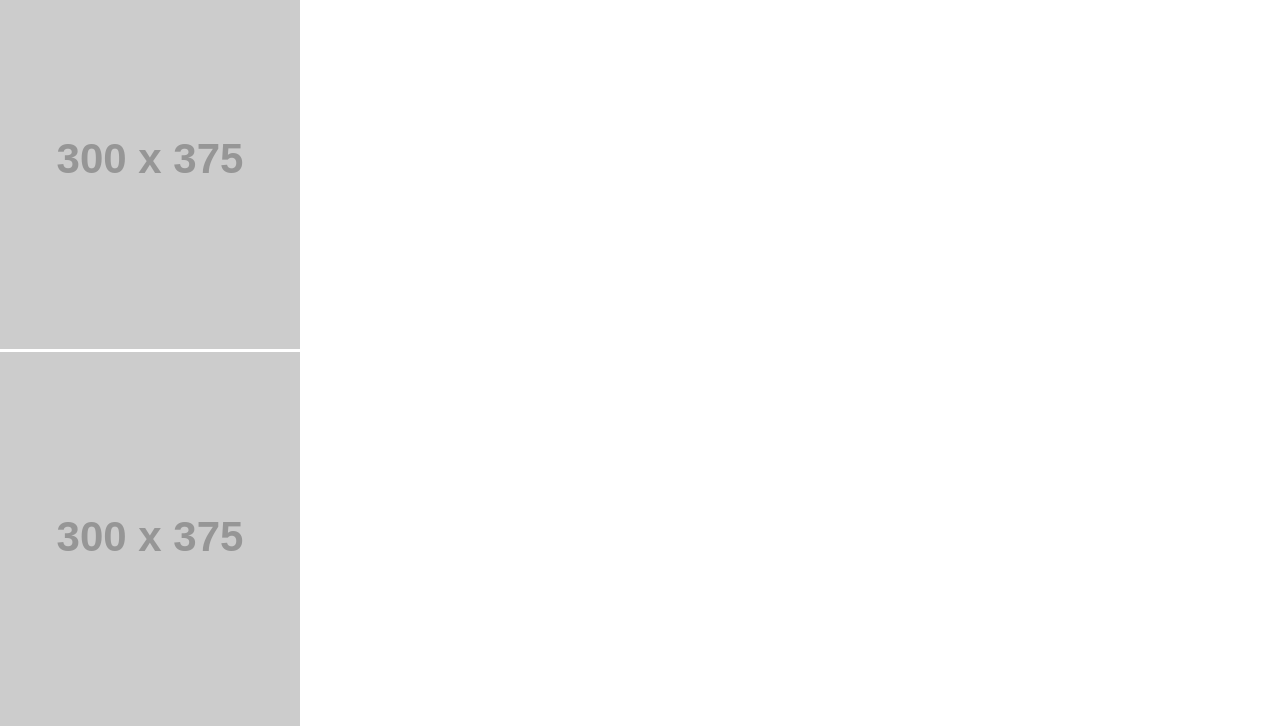
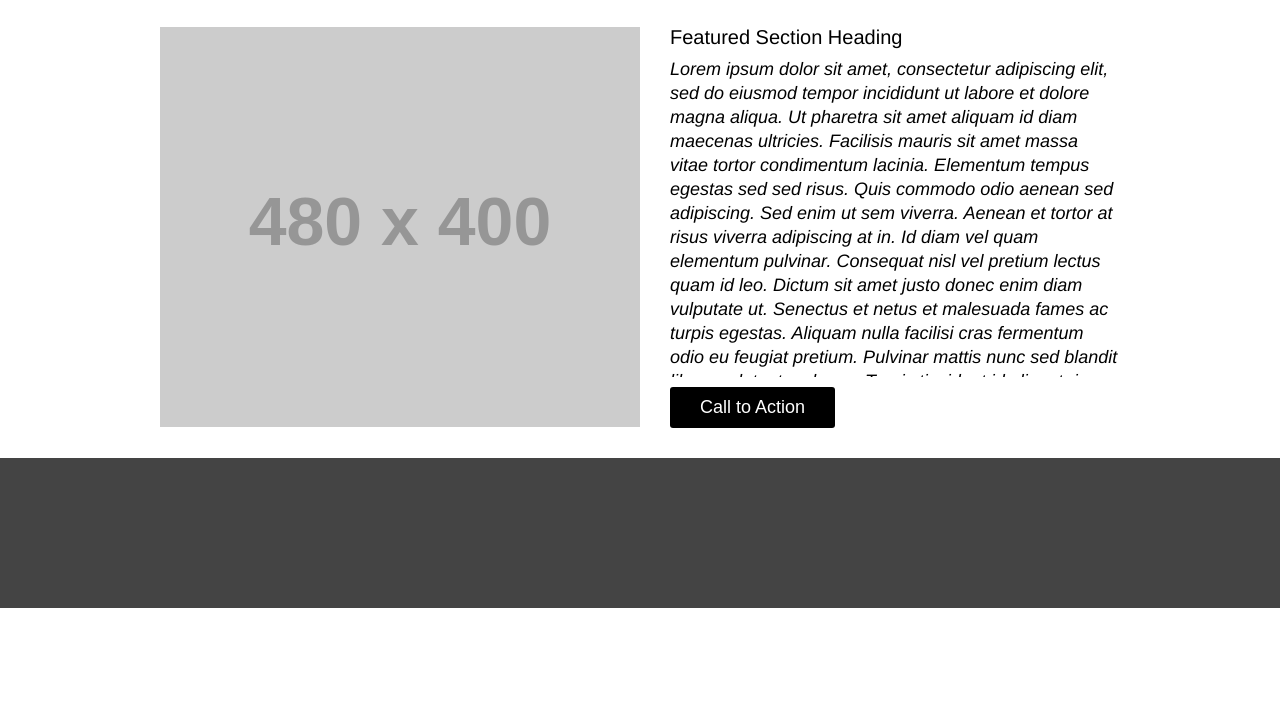
Before and after one commit to hjmendoza/wireframe-exercise, a plain HTML site: page index.html in a window 1280 px wide. Shown: the part 994-1720 px from the top of the page. After the commit the page ends 1602 px from the top, so only its background shows below. Drawn offline with Linux system fonts and the light colour scheme; placeholder pictures from the web are drawn by us.

Commit message:
Finished styling.

```diff
--- a/style.css
+++ b/style.css
@@ -1,66 +1,98 @@
-* {
+body {
   font-family: Helvetica, sans-serif;
-}
-
-body {
-
 }
 
 /* Header */
 
 header {
-
+  background: #444;
+  height: 100px;
 }
 
 nav {
-
+  width: 960px;
+  margin: 0px auto;
 }
 
 header img {
-
+  float: left;
+  margin-top: 15px;
+  margin-right: 30px;
 }
 
 header ul li {
-
+  display: inline-block;
+  margin-top: 40px;
+  margin-right: 75px;
 }
 
 a {
-
+  text-decoration: none;
+  color: #888;
 }
 
-/*  Main  */
+/*  Main - Sub Banners */
 
 main {
+  width: 960px;
+  margin: 30px auto;
 
 }
 
 main ul li {
+  list-style: none;
+  float: left;
+  margin: 30px 30px 30px 0px;
 
 }
+main ul li:last-child {
+  margin-right: 0px;
+}
 
-/* Main 3-box */
+/* Main Feature*/
 section img {
-
+  float: left;
 }
 
 section div {
-
+  width: calc(50% - 30px);
+  float: left;
+  padding-left: 30px;
+  margin-bottom: 30px;
 }
 
 h2 {
-
+  font-size: 20px;
+  margin-bottom: 10px;
 }
 
 section div p {
-
+  height: 320px;
+  overflow: auto;
+  font-size: 18px;
+  font-style: italic;
+  line-height: 24px;
 }
 
 button {
-
+  border: none;
+  padding: 10px 30px;
+  background: #000;
+  color: #fff;
+  border-radius: 3px;
+  font-size: 18px;
+  margin-top: 10px;
+  transition: 350ms;
+  cursor: pointer;
 }
 
+button:hover {
+  background: red;
+}
 /*  Footer  */
 
 footer {
-
+  clear:both;
+  background: #444;
+  height: 150px;
 }
```
